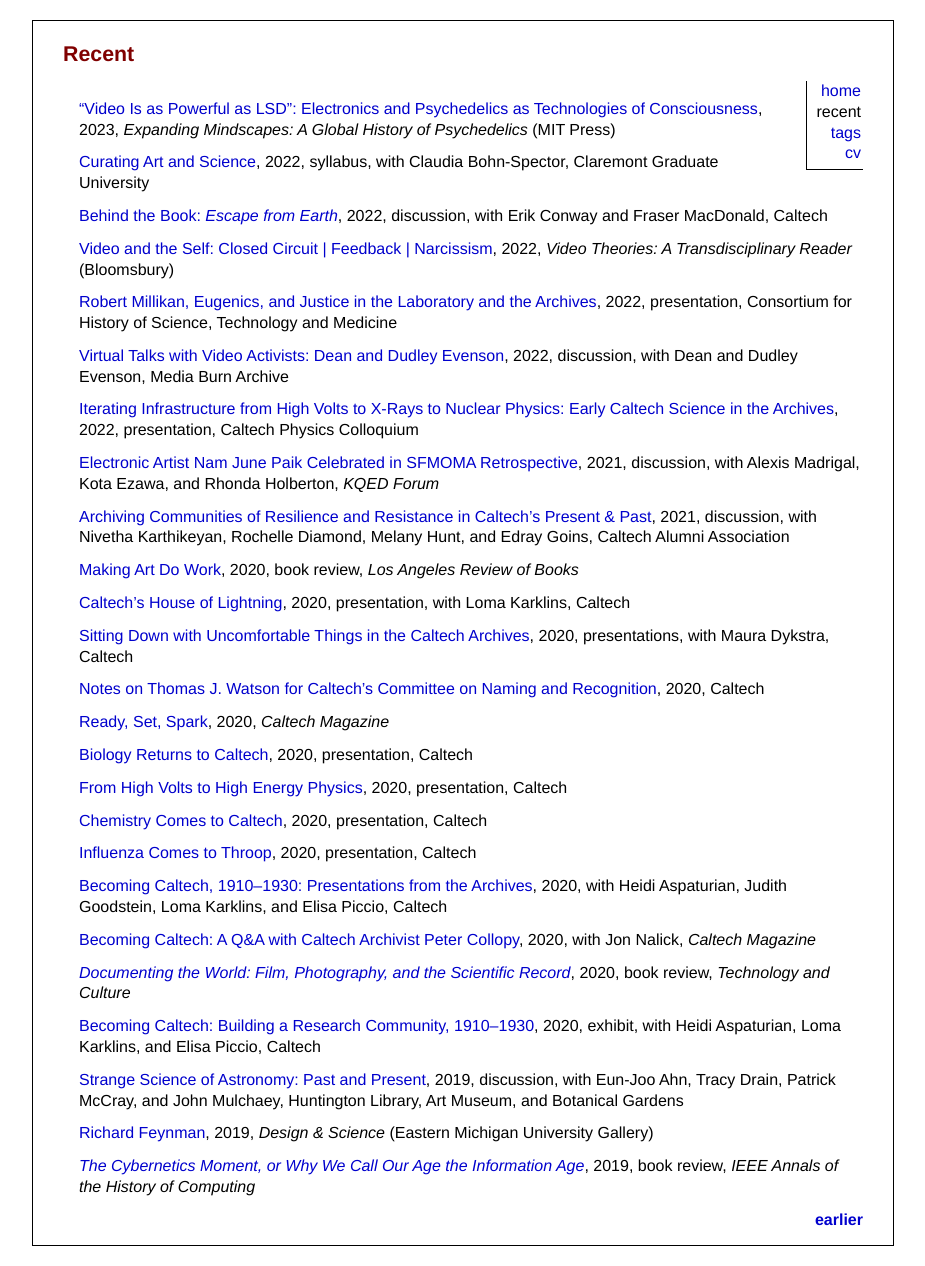
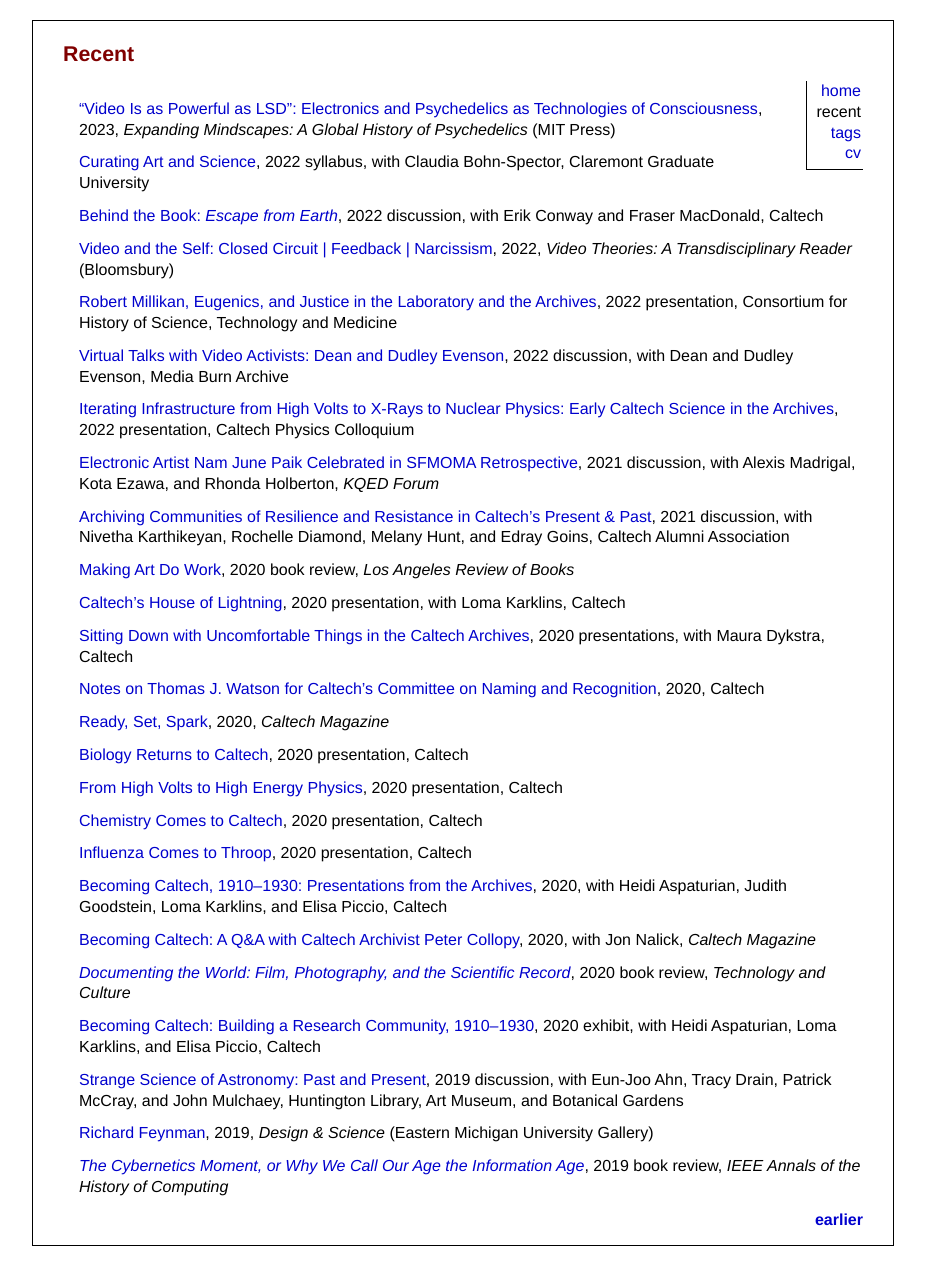
Before and after one commit to collopy/collopy.github.io, a Jekyll site: the page built from recent.html, in a window 1280 px wide. Shown: the whole page, without its empty margins (177-1102 px from the left). Built offline with Jekyll 4.4.1, drawn with Linux system fonts in a browser that asks for light colours; the list of posts is cut into pages by our own code.

Commit message:
Removed comma

```diff
--- a/_includes/blogpost.html
+++ b/_includes/blogpost.html
@@ -1,3 +1,3 @@
 <li class="blogpost">
-		<a href="{% if post.link %}{{ post.link }}{% else %}{{ post.url }}{% endif %}">{{ post.title }}</a>, {{ post.date | date: "%Y" }}{% if post.medium %}, {{ post.medium }}{% endif %}{% if post.collaborators %}, with {{ post.collaborators }}{% endif %}{% if post.publication %}, <cite>{{ post.publication }}</cite>{% if post.publisher %} ({{ post.publisher }}){% endif %}{% elsif post.venue %}, {{ post.venue }}{% endif %}{% if post.gs %} [<a href="https://scholar.google.com/scholar?cites={{ post.gs }}">citations</a>]{% endif %}
+		<a href="{% if post.link %}{{ post.link }}{% else %}{{ post.url }}{% endif %}">{{ post.title }}</a>, {{ post.date | date: "%Y" }}{% if post.medium %} {{ post.medium }}{% endif %}{% if post.collaborators %}, with {{ post.collaborators }}{% endif %}{% if post.publication %}, <cite>{{ post.publication }}</cite>{% if post.publisher %} ({{ post.publisher }}){% endif %}{% elsif post.venue %}, {{ post.venue }}{% endif %}{% if post.gs %} [<a href="https://scholar.google.com/scholar?cites={{ post.gs }}">citations</a>]{% endif %}
 </li>
```
Also changed, not shown: 1 other file.
